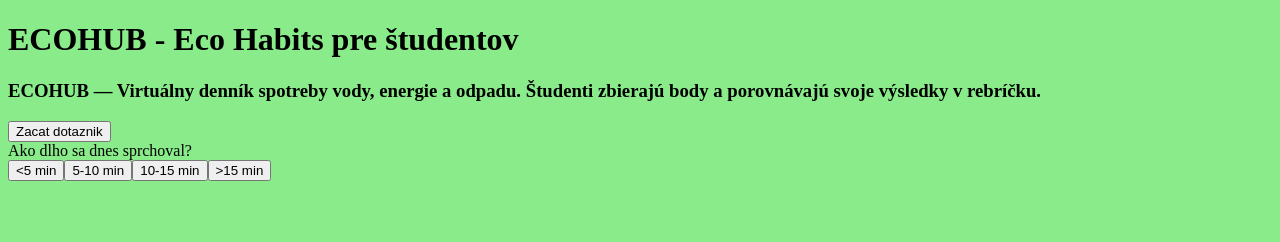
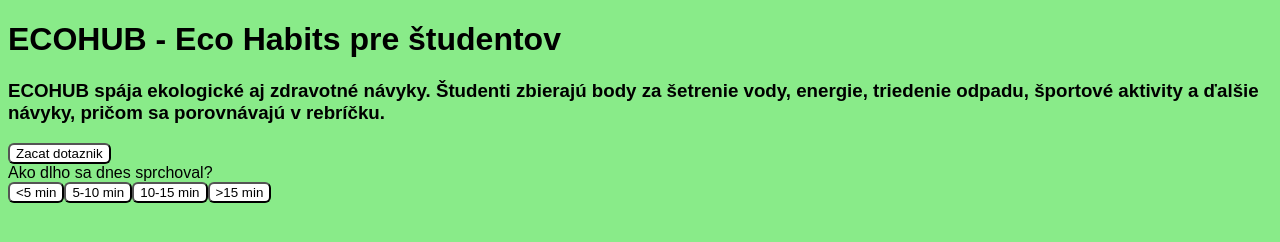
Before and after one commit to xom9s/ecohub, a plain HTML site: page index.html in a window 1280 px wide. Both pictures are taken after a click on the button "Zacat dotaznik". Drawn offline with Linux system fonts and the light colour scheme.

Commit message:
zmenil som trochu styl a anotaciu

```diff
--- a/index.html
+++ b/index.html
@@ -3,9 +3,16 @@
   <head>
     <style>
       body {
-        background-color: rgb(137, 235, 137);
+        background-color: rgb(137, 235, 137); /* твій фон */
+        font-family: sans-serif;
+      }
+
+      button {
+        background-color: white;
+        border-radius: 6px;
       }
     </style>
+
     <meta charset="UTF-8" />
     <meta name="viewport" content="width=device-width, initial-scale=1.0" />
     <title>ECOHUB - Eco Habits pre študentov</title>
@@ -14,8 +21,9 @@
   <body>
     <h1>ECOHUB - Eco Habits pre študentov</h1>
     <h3>
-      ECOHUB — Virtuálny denník spotreby vody, energie a odpadu. Študenti
-      zbierajú body a porovnávajú svoje výsledky v rebríčku.
+      ECOHUB spája ekologické aj zdravotné návyky. Študenti zbierajú body za
+      šetrenie vody, energie, triedenie odpadu, športové aktivity a ďalšie
+      návyky, pričom sa porovnávajú v rebríčku.
     </h3>
     <button id="dotaznikButton">Zacat dotaznik</button>
 
@@ -48,6 +56,23 @@
               options: { Ano: 3, Nie: 0 },
             },
             { question: "Triedil odpad správne?", options: { Ano: 3, Nie: 0 } },
+            {
+              question: "Koľko minút aktívneho pohybu dnes?",
+              options: {
+                "0–10 min": 0,
+                "10–20 min": 2,
+                "20–30 min": 3,
+                "30+ min": 5,
+              },
+            },
+            {
+              question: "Koľko pohárov vody si vypil dnes?",
+              options: { "0–2": 0, "3–5": 2, "6–8": 4, "9+": 3 },
+            },
+            {
+              question: "Koľko hodín si spal poslednú noc?",
+              options: { "<5 h": 0, "5–6 h": 1, "7–8 h": 3, "9+ h": 2 },
+            },
           ];
 
           function showQuestions() {
@@ -72,11 +97,6 @@
           }
           function showResult() {
             questionBox.innerHTML = `<p>Your score ${body}</p>`;
-
-            const img = document.createElement("img");
-            img.src = "joda_environment.jpg";
-            img.style.maxWidth = "200px";
-            questionBox.appendChild(img);
           }
           showQuestions();
         });
```
Also changed, not shown: joda_environment.jpg (deleted), 1 other file.
